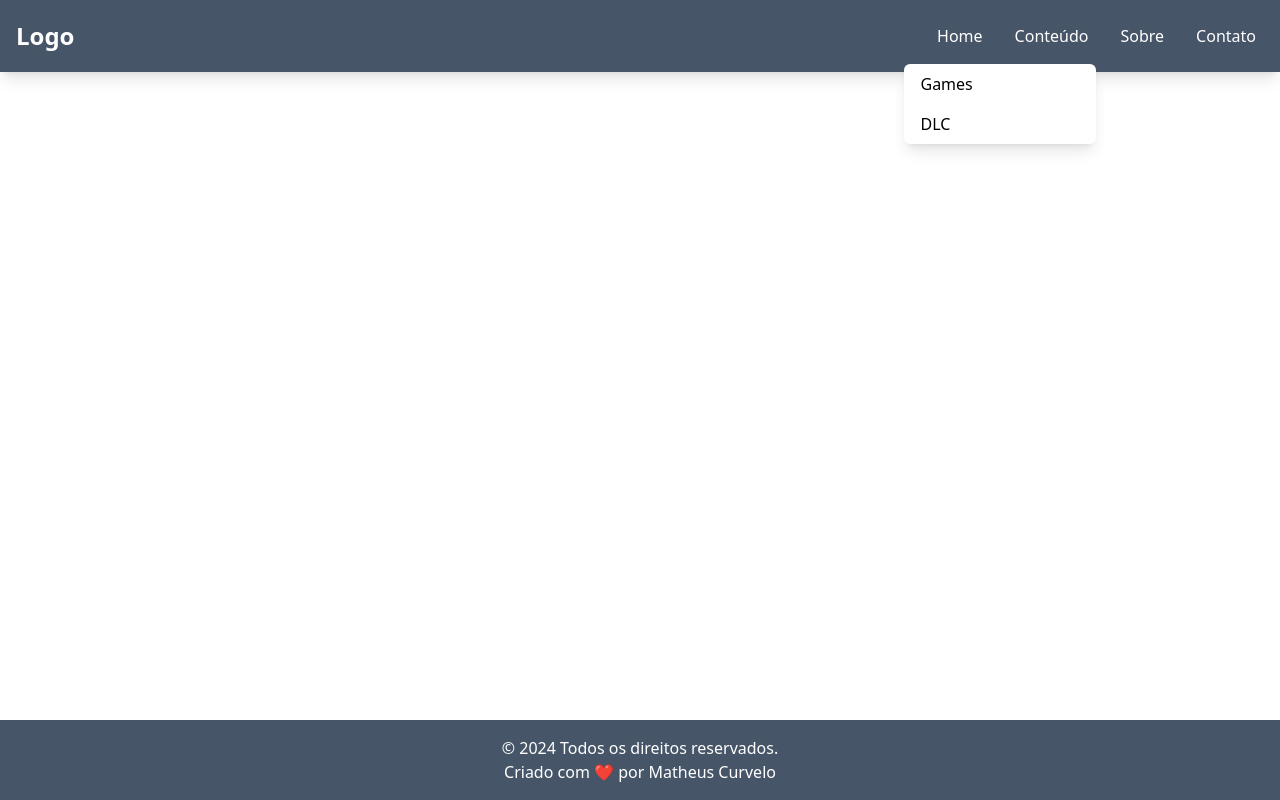
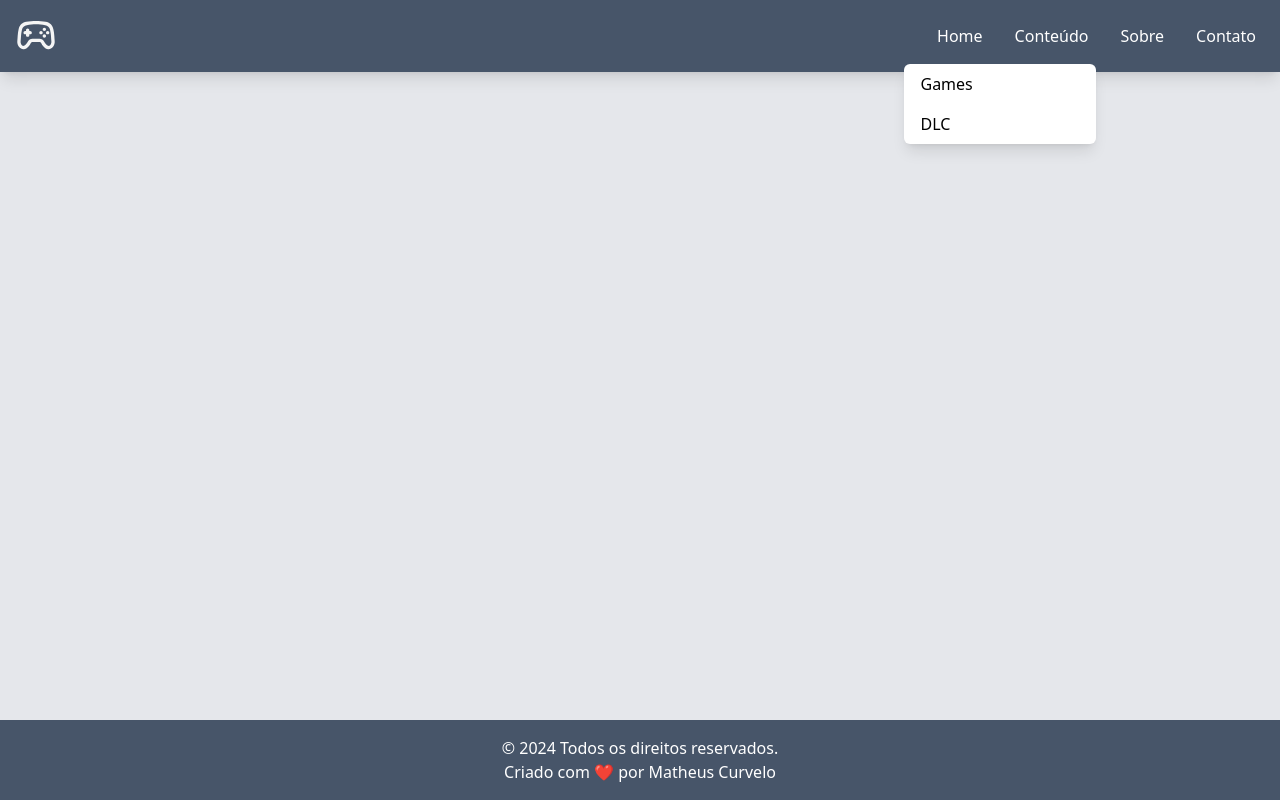
Before and after one commit to matheus-curvelo/free-play-fetch, a React (Create React App) app: page / in a window 1280 px wide. Both pictures are taken after a click on the button "Conteúdo". Built offline with nearby package versions, Linux system fonts and the light colour scheme.

Commit message:
Adicionando logo

```diff
--- a/src/components/Header/Header.tsx
+++ b/src/components/Header/Header.tsx
@@ -1,4 +1,6 @@
 import React, { useState, useEffect, useRef } from "react";
+import logo from '../../assets/svg/logo.svg';
+import './Header.scss';
 
 const Header: React.FC = () => {
   const [isDropdownOpen, setIsDropdownOpen] = useState(false);
@@ -27,7 +29,6 @@ const Header: React.FC = () => {
       document.removeEventListener("mousedown", handleClickOutside);
     }
 
-    // Cleanup ao desmontar
     return () => {
       document.removeEventListener("mousedown", handleClickOutside);
     };
@@ -36,9 +37,10 @@ const Header: React.FC = () => {
   return (
     <header className="bg-slate-600 text-white shadow-lg">
       <nav className="container mx-auto p-4 flex justify-between items-center">
-        <div className="text-2xl font-bold">Logo</div>
+        <div className="logo-area">
+          <img src={logo} alt="Logo" className="h-10 w-10" />
+        </div>
 
-        {/* Mobile Menu Button */}
         <button
           onClick={toggleMobileMenu}
           className="lg:hidden focus:outline-none hover:bg-slate-500 p-2 rounded">
@@ -57,7 +59,6 @@ const Header: React.FC = () => {
           </svg>
         </button>
 
-        {/* Links - Hidden on Mobile */}
         <div className="hidden lg:flex space-x-4">
           <a href="#" className="hover:bg-slate-500 p-2 rounded">
             Home
@@ -69,7 +70,7 @@ const Header: React.FC = () => {
               Conteúdo
             </button>
             {isDropdownOpen && (
-              <div className="absolute right-0 mt-2 w-48 bg-white text-black rounded-md shadow-lg">
+              <div className="absolute right-0 mt-2 w-48 bg-white text-black rounded-md shadow-lg overflow-hidden">
                 <a href="#" className="block px-4 py-2 hover:bg-gray-200">
                   Games
                 </a>
@@ -87,7 +88,7 @@ const Header: React.FC = () => {
           </a>
         </div>
 
-        {/* Mobile Menu */}
+        {/* Menu Mobile */}
         {isMobileMenuOpen && (
           <div className="lg:hidden absolute top-16 left-0 w-full bg-slate-600 text-white">
             <a href="#" className="block px-4 py-2 hover:bg-slate-500">
--- a/src/index.scss
+++ b/src/index.scss
@@ -1,3 +1,7 @@
 @tailwind base;
 @tailwind components;
 @tailwind utilities;
+
+body {
+    @apply bg-gray-200; /* Exemplo: fundo cinza claro e texto cinza escuro */
+  }
```
Also changed, not shown: src/assets/svg/logo.svg (added).
